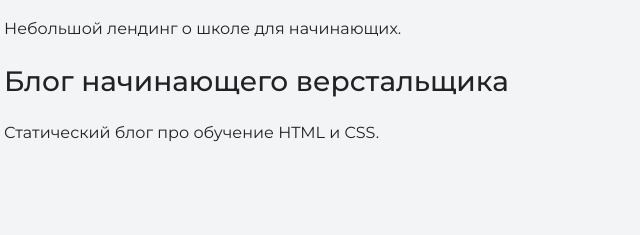
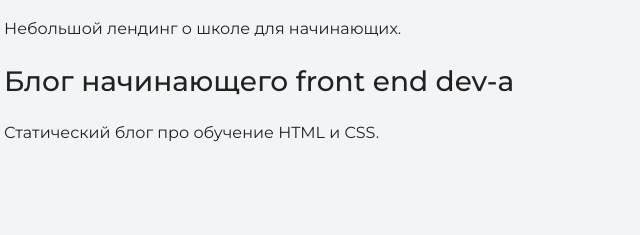
Before and after one commit to Andrii-Kniaziev/my_site, a plain HTML site: page index.html in a window 1280 px wide. Shown: the part 1847-2082 px from the top of the page, 172-812 px from the left. Drawn offline with nearby package versions, Linux system fonts and the light colour scheme.

Commit message:
changing the text on the main page

```diff
--- a/index.html
+++ b/index.html
@@ -42,7 +42,7 @@
       <h3>Сайт инструктора Кекса</h3>
       <p>Небольшой лендинг о школе для начинающих.</p>
 
-      <h3>Блог начинающего верстальщика</h3>
+      <h3>Блог начинающего front end dev-a</h3>
       <p>Статический блог про обучение HTML и CSS.</p>
     </div>
     </section>
```
